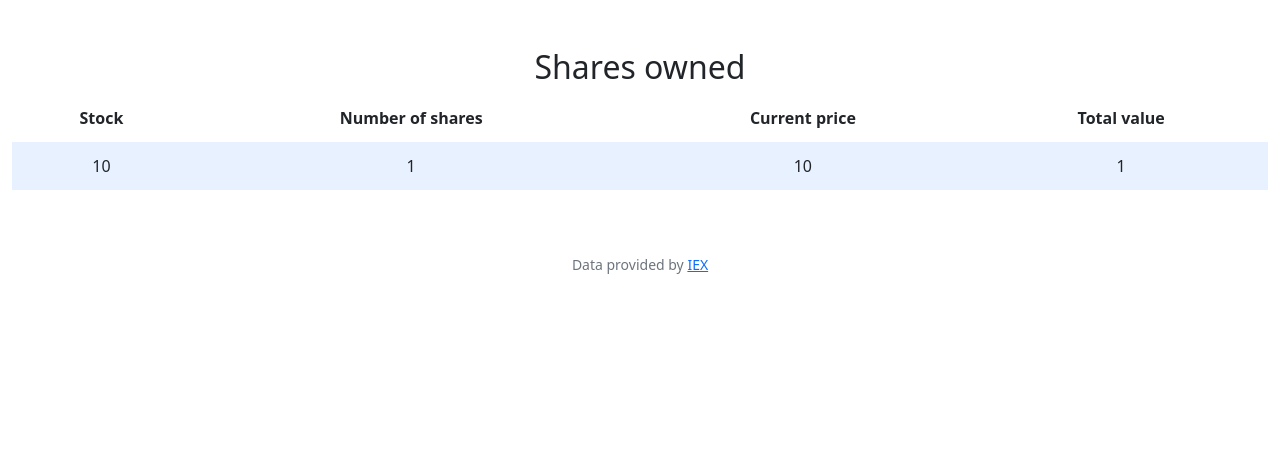
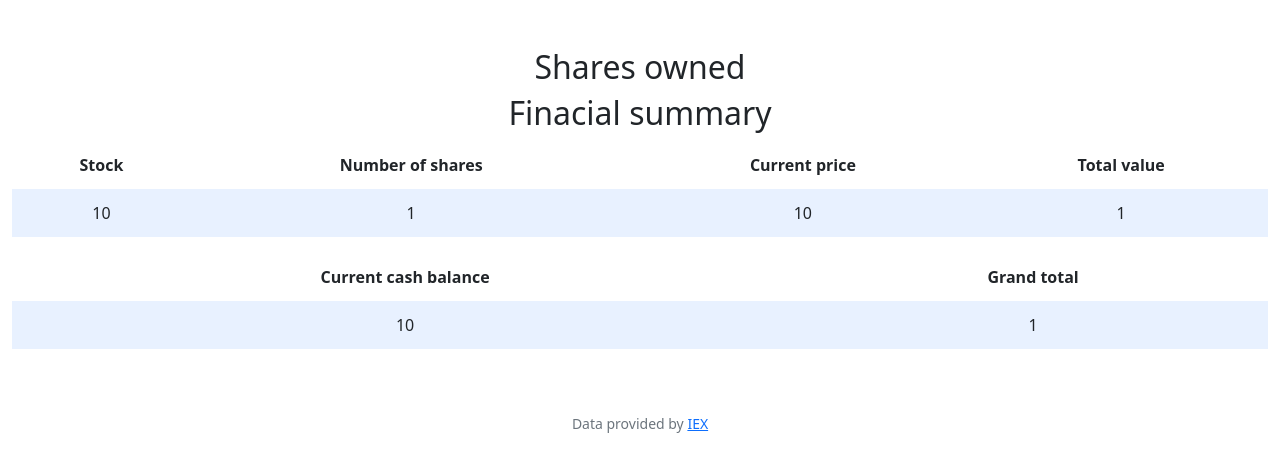
Before and after one commit to ina-inna/code50, a Flask app: template finance/templates/index.html in a window 1280 px wide. Shown: the part 76-548 px from the top of the page. Run offline with Flask 3, Linux system fonts and the light colour scheme; the template is opened without the code that fills it: most values are stand-ins (such as "Sample title", 1, 10 or a date in 2020); some libraries are stand-ins or nearby versions.

Commit message:
Sun, Nov 26, 2023, 1:32 PM +00:00

```diff
--- a/finance/templates/index.html
+++ b/finance/templates/index.html
@@ -30,5 +30,24 @@
         </tr>
         {% endfor %}
     </tbody>
+
+
+
+    <h2>Finacial summary</h2>
+<table>
+    <thead>
+        <tr>
+            <th>Current cash balance</th>
+            <th>Grand total</th>
+        </tr>
+    </thead>
+    <tbody>
+        <!-- TODO: Loop through the database entries to display them in this table -->
+        <tr>
+        <td>{{ stock.stock }}</td>
+        <td>{{ stock.total_shares }}</td>
+        </tr>
+
+    </tbody>
 </table>
 {% endblock %}
```
